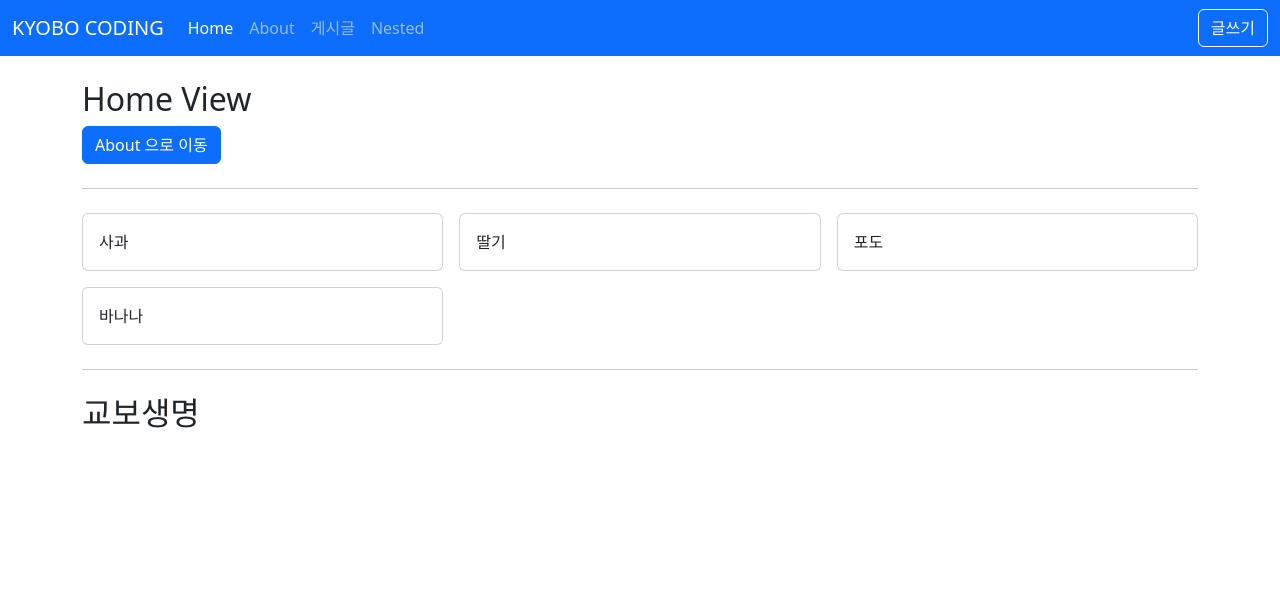
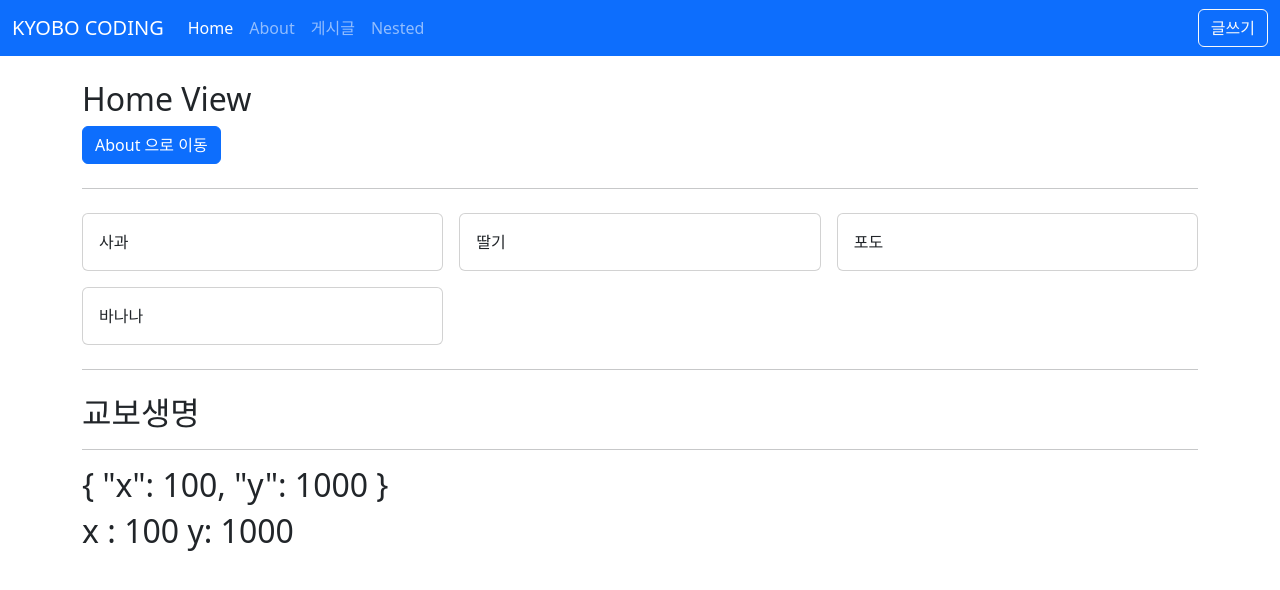
Before and after one commit to kjhqwaszx/vue3-posts, a Vue app: page / in a window 1280 px wide. Shown: the top 590 px of the page. Built offline with nearby package versions, Linux system fonts and the light colour scheme.

Commit message:
toRef & toRefs

```diff
--- a/src/views/HomeView.vue
+++ b/src/views/HomeView.vue
@@ -13,6 +13,10 @@
 	<hr class="my-4" />
 	<!-- template로 접근 시 아래와 같이 사용 -->
 	<h2>{{ $person.name }}</h2>
+
+	<hr class="my4" />
+	<h2>{{ position }}</h2>
+	<h2>x : {{ position.x }} y: {{ position.y }}</h2>
 </template>
 
 <script>
@@ -28,7 +32,7 @@ export default {
 
 <script setup>
 import { useRouter } from 'vue-router';
-import { inject, ref } from 'vue';
+import { inject, reactive, ref, toRef, toRefs } from 'vue';
 
 const router = useRouter();
 const goToAbout = () => router.push('/about');
@@ -38,4 +42,14 @@ const items = ref(['사과', '딸기', '포도', '바나나']);
 const person = inject(['person']);
 console.log('person.name: ', person.name);
 // person.say();
+
+// toRefs 실습
+const position = reactive({
+	x: 100,
+	y: 1000,
+});
+
+// const x = toRef(position, 'x');
+// const y = toRef(position, 'y');
+const { x, y } = toRefs(position);
 </script>
```
Also changed, not shown: Vue3Note.vue (+14 -0 lines).
